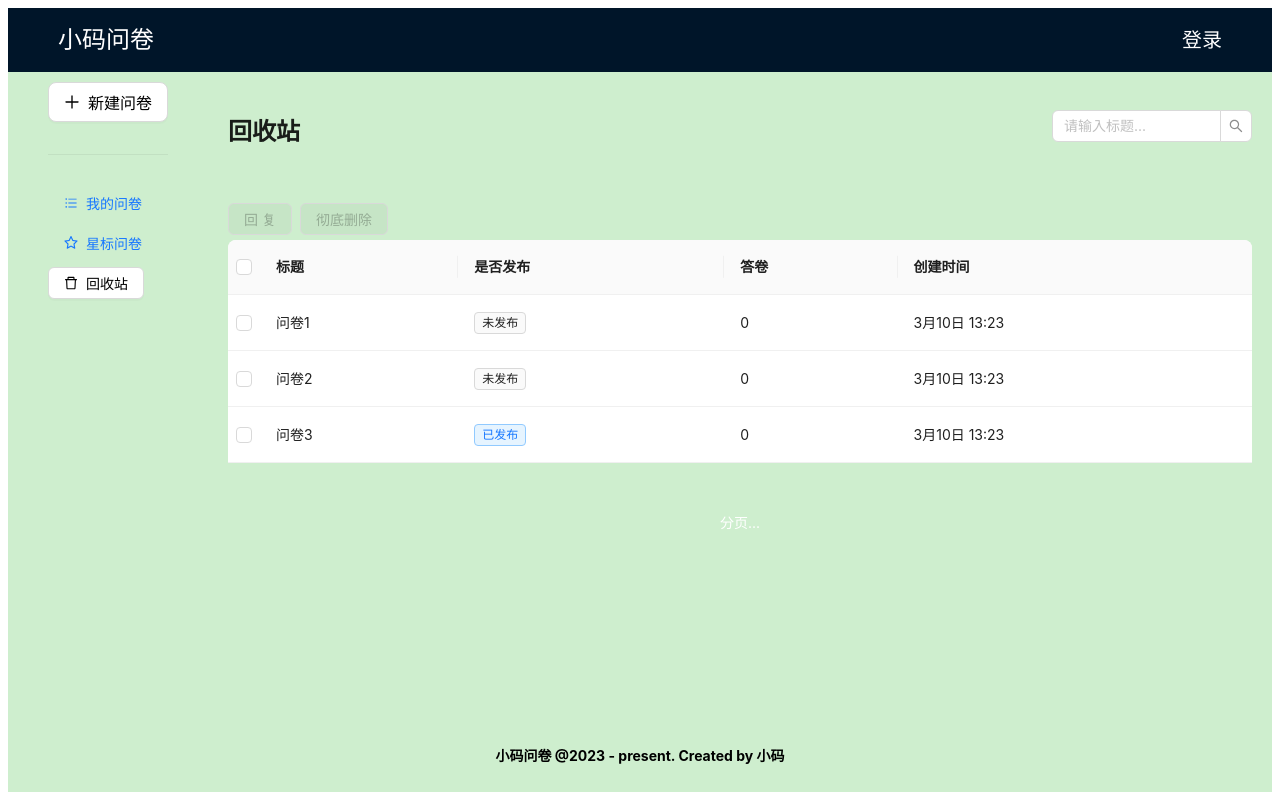
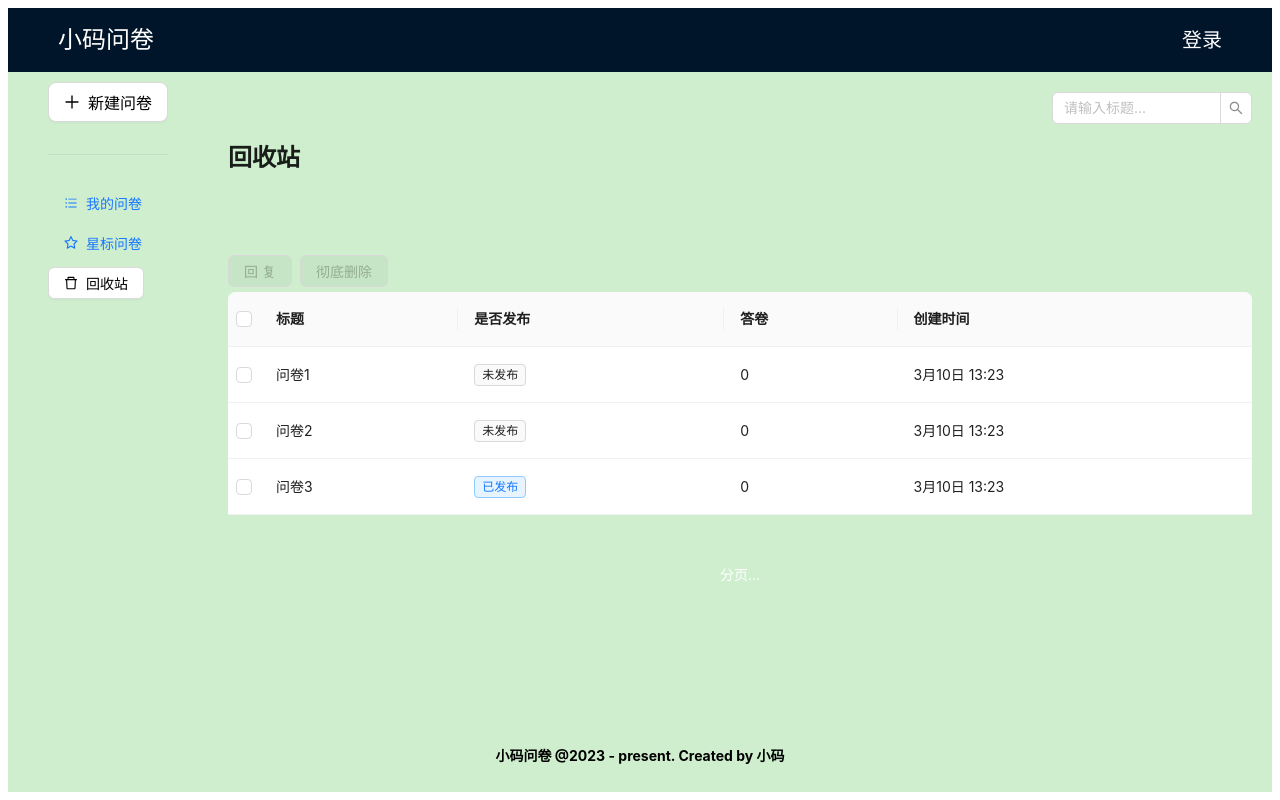
Before and after one commit to ChenHaoJie9527/mini-questionnaire, a React (Create React App) app: page /mange/trash in a window 1280 px wide. Built offline with nearby package versions, Linux system fonts and the light colour scheme.

Commit message:
feat: 封装ListSearch 组件

```diff
--- /dev/null
+++ b/src/common/ListSearch.tsx
@@ -0,0 +1,24 @@
+import React, { FC, useState } from "react";
+import { Input } from "antd";
+const { Search } = Input;
+
+const ListSearch: FC = () => {
+  const [searchVal] = useState("");
+  const onSearch = (value: string) => {
+    console.log(value);
+  };
+  return (
+    <div>
+      <Search
+        value={searchVal}
+        name="title"
+        placeholder="请输入标题..."
+        onSearch={onSearch}
+        style={{ width: 200 }}
+        allowClear
+      />
+    </div>
+  );
+};
+
+export default ListSearch;
--- a/src/components/Header.tsx
+++ b/src/components/Header.tsx
@@ -1,28 +1,18 @@
 import React, { FC } from "react";
-import { Input } from "antd";
 import { Typography } from "antd";
+import ListSearch from "../common/ListSearch";
 
 const { Title } = Typography;
-const { Search } = Input;
 
 interface Props {
   title: string;
 }
 
 const Header: FC<Props> = ({ title }) => {
-  const onSearch = (value: string) => {
-    console.log(value);
-  };
   return (
     <div className="w-full flex items-center justify-between">
       <Title level={3}>{title}</Title>
-      <Search
-        name="title"
-        placeholder="请输入标题..."
-        onSearch={onSearch}
-        style={{ width: 200 }}
-        allowClear
-      />
+      <ListSearch />
     </div>
   );
 };
```
